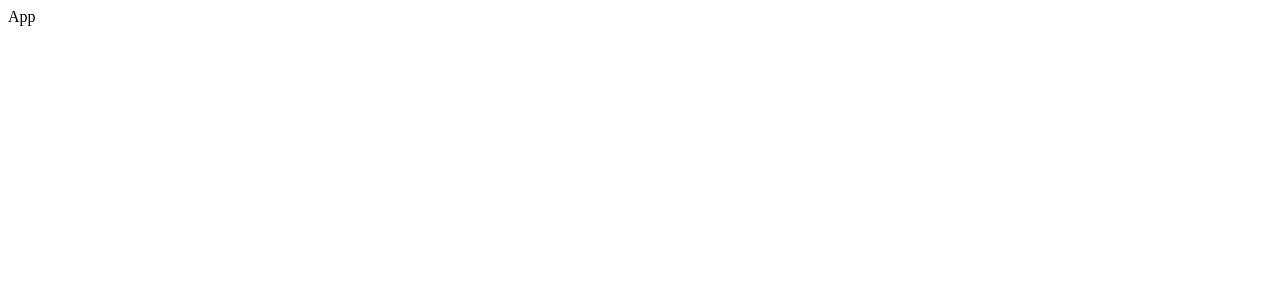
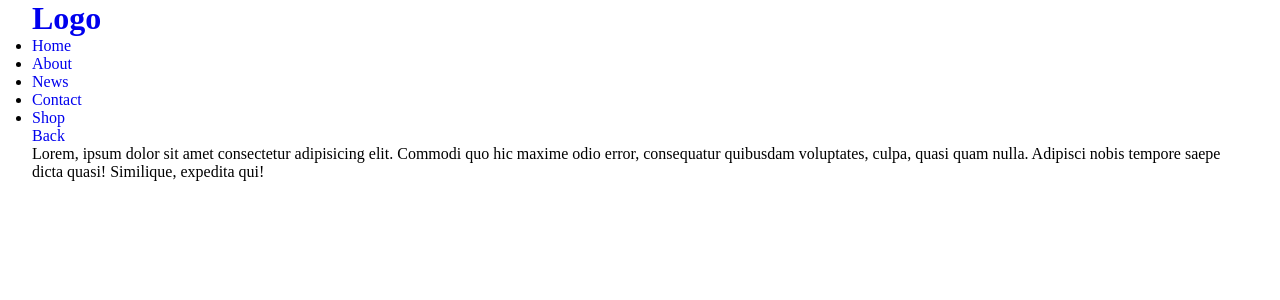
Before and after one commit to molaraiche/fruitkha, a React (Create React App) app: page /single-new in a window 1280 px wide. Shown: the top 300 px of the page. Built offline with nearby package versions, Linux system fonts and the light colour scheme.

Commit message:
set routes

```diff
--- a/src/App.js
+++ b/src/App.js
@@ -1,5 +1,16 @@
+import Header from "./components/Header";
+import RouteLink from "./routes";
 const App = () => {
-  return <div>App</div>;
+  return (
+    <div className="container">
+      <header>
+        <Header />
+      </header>
+      <section>
+        <RouteLink />
+      </section>
+    </div>
+  );
 };
 
 export default App;
--- /dev/null
+++ b/src/components/Header.jsx
@@ -0,0 +1,30 @@
+import { Link } from "react-router-dom";
+
+const Header = () => {
+  return (
+    <div>
+      <Link to="/">
+        <h1> Logo</h1>{" "}
+      </Link>
+      <ul>
+        <li>
+          <Link to="/"> Home </Link>
+        </li>
+        <li>
+          <Link to="/about">About</Link>
+        </li>
+        <li>
+          <Link to="/news"> News </Link>
+        </li>
+        <li>
+          <Link to="/contact">Contact</Link>
+        </li>
+        <li>
+          <Link to="shop">Shop</Link>
+        </li>
+      </ul>
+    </div>
+  );
+};
+
+export default Header;
--- /dev/null
+++ b/src/components/News/SingleNew.jsx
@@ -0,0 +1,20 @@
+import React from "react";
+import { Link } from "react-router-dom";
+
+const SingleNew = () => {
+  return (
+    <div>
+      <Link to="/news"> Back </Link>
+
+      <p>
+        {" "}
+        Lorem, ipsum dolor sit amet consectetur adipisicing elit. Commodi quo
+        hic maxime odio error, consequatur quibusdam voluptates, culpa, quasi
+        quam nulla. Adipisci nobis tempore saepe dicta quasi! Similique,
+        expedita qui!
+      </p>
+    </div>
+  );
+};
+
+export default SingleNew;
--- /dev/null
+++ b/src/components/Pages/About.jsx
@@ -0,0 +1,7 @@
+import React from "react";
+
+const About = () => {
+  return <div>About</div>;
+};
+
+export default About;
--- /dev/null
+++ b/src/components/Pages/Contact.jsx
@@ -0,0 +1,7 @@
+import React from "react";
+
+const Contact = () => {
+  return <div>Contact</div>;
+};
+
+export default Contact;
--- /dev/null
+++ b/src/components/Pages/Home.jsx
@@ -0,0 +1,7 @@
+import React from "react";
+
+const Home = () => {
+  return <div>Home</div>;
+};
+
+export default Home;
--- /dev/null
+++ b/src/components/Pages/News.jsx
@@ -0,0 +1,12 @@
+import { Link } from "react-router-dom";
+
+const News = () => {
+  return (
+    <div>
+      <Link to="/single-new">Read More</Link>
+      <p></p>
+    </div>
+  );
+};
+
+export default News;
--- /dev/null
+++ b/src/components/Pages/Shop.jsx
@@ -0,0 +1,7 @@
+import React from "react";
+
+const Shop = () => {
+  return <div>Shop</div>;
+};
+
+export default Shop;
--- a/src/index.js
+++ b/src/index.js
@@ -1,6 +1,11 @@
 import React from "react";
 import ReactDOM from "react-dom/client";
 import App from "./App";
-
+import { BrowserRouter } from "react-router-dom";
+import "./styles/main.css";
 const root = ReactDOM.createRoot(document.getElementById("root"));
-root.render(<App />);
+root.render(
+  <BrowserRouter>
+    <App />
+  </BrowserRouter>
+);
--- a/src/routes.js
+++ b/src/routes.js
@@ -1,7 +1,23 @@
 import React from "react";
+import { Route, Routes } from "react-router-dom";
+import Home from "./components/Pages/Home";
+import About from "./components/Pages/About";
+import News from "./components/Pages/News";
+import Contact from "./components/Pages/Contact";
+import Shop from "./components/Pages/Shop";
+import SingleNew from "./components/News/SingleNew";
 
 const RouteLink = () => {
-  return <div>routes</div>;
+  return (
+    <Routes>
+      <Route path="/" exact element={<Home />} />
+      <Route path="/about" element={<About />} />
+      <Route path="/news/*" element={<News />} />
+      <Route path="/contact" element={<Contact />} />
+      <Route path="/shop" element={<Shop />} />
+      <Route path="/single-new" element={<SingleNew />} />
+    </Routes>
+  );
 };
 
 export default RouteLink;
```
Also changed, not shown: src/Footer.jsx (added, +7 -0 lines).
